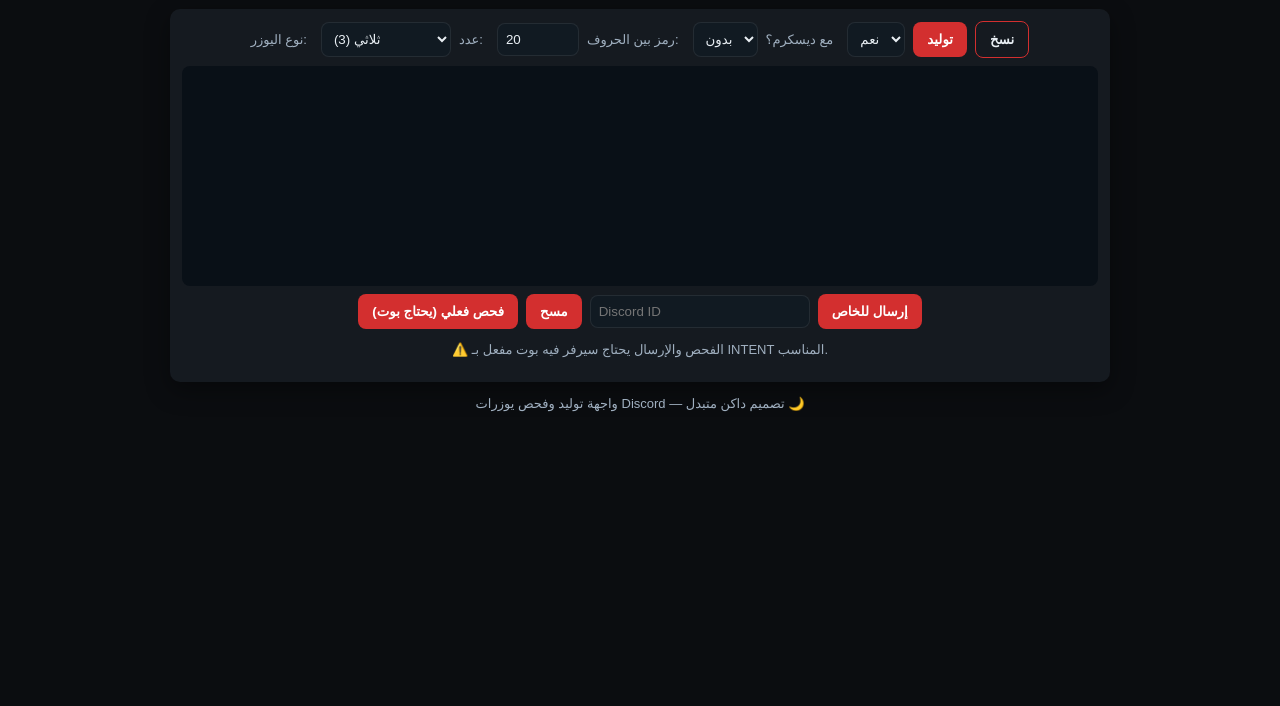
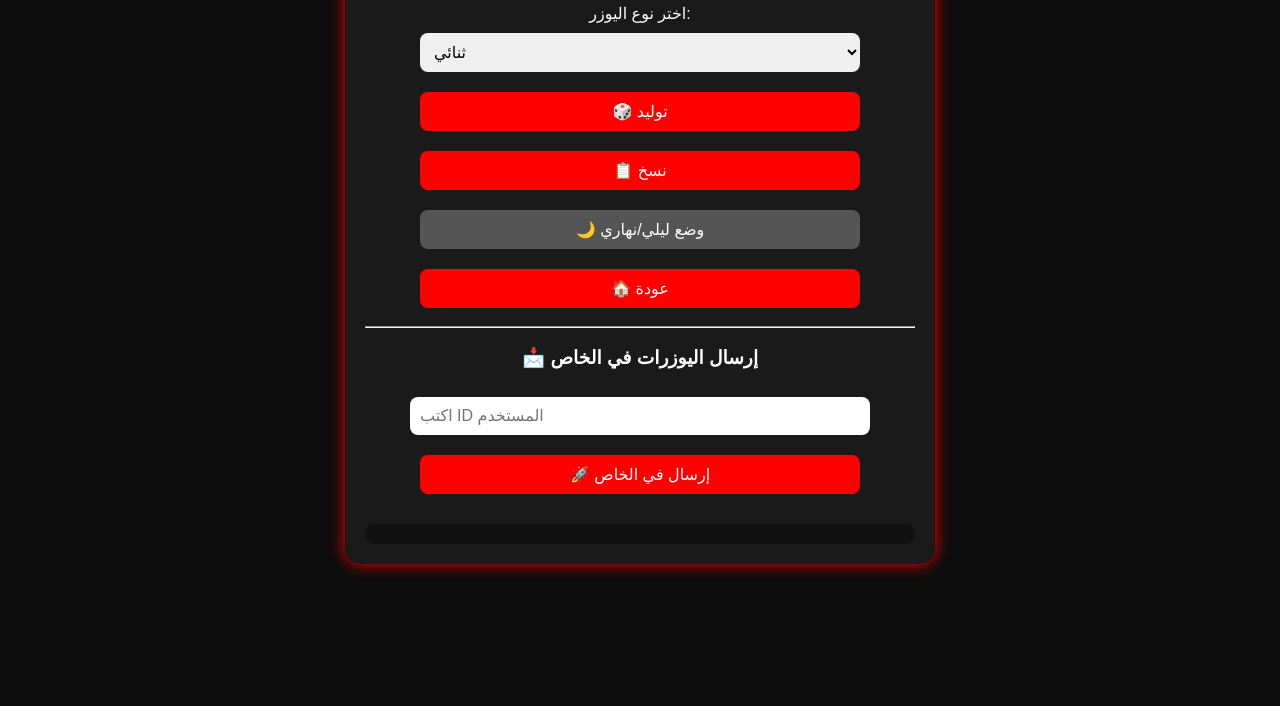
Before and after one commit to freedom666k/dragon-free, a website: page dis.html in a window 1280 px wide. Shown: the part 122-828 px from the top of the page. After the commit the page ends 800 px from the top, so only its background shows below. Drawn offline with Linux system fonts and the light colour scheme.

Commit message:
Update dis.html

```diff
--- a/dis.html
+++ b/dis.html
@@ -1,178 +1,145 @@
-<!doctype html>
+<!DOCTYPE html>
 <html lang="ar">
 <head>
-<meta charset="utf-8"/>
-<meta name="viewport" content="width=device-width,initial-scale=1"/>
+  <meta charset="UTF-8">
+  <meta name="viewport" content="width=device-width, initial-scale=1.0">
   <title>مولد يوزرات ديسكورد</title>
   <style>
-:root {
-  --bg: #0b0d10;
-  --card: #151a20;
-  --text: #e8eef3;
-  --muted: #a0b0c0;
-  --red: #d32f2f;
-  --accent: #ff5c5c;
+    body {
+      background-color: #0d0d0d;
+      color: white;
+      font-family: Arial, sans-serif;
+      text-align: center;
+      padding: 30px;
+      transition: 0.3s;
     }
-body.light {
-  --bg: #fafafa;
-  --card: #fff;
-  --text: #1a1a1a;
-  --muted: #5f6b75;
-  --red: #c62828;
-  --accent: #e53935;
+    .container {
+      background-color: #1a1a1a;
+      padding: 20px;
+      border-radius: 15px;
+      box-shadow: 0 0 15px #ff0000;
+      max-width: 550px;
+      margin: auto;
     }
-*{box-sizing:border-box}
-html,body{height:100%;margin:0;font-family:'Tajawal',sans-serif;background:var(--bg);color:var(--text);transition:.3s background,.3s color}
-.container{max-width:980px;margin:28px auto;padding:20px}
-h1{margin:0 0 10px;font-size:22px;text-align:center}
-.toolbar{display:flex;flex-wrap:wrap;gap:8px;margin-bottom:12px;justify-content:center}
-.btn{background:var(--red);color:white;border:0;padding:10px 14px;border-radius:8px;cursor:pointer;font-weight:700;transition:.2s}
-.btn:hover{opacity:.85}
-.btn.secondary{background:transparent;border:1px solid var(--red);color:var(--text)}
-.card{background:var(--card);padding:12px;border-radius:10px;box-shadow:0 8px 24px rgba(0,0,0,.4)}
-#usernames{width:100%;height:220px;background:#091017;color:#aef0c2;padding:12px;border-radius:8px;overflow:auto;font-family:monospace;white-space:pre}
-.controls{display:flex;gap:8px;flex-wrap:wrap;align-items:center;margin-bottom:8px;justify-content:center}
-label.small{font-size:13px;color:var(--muted);margin-right:6px}
-select,input[type=number],input[type=text]{background:#111a22;border:1px solid rgba(255,255,255,.08);color:var(--text);padding:8px;border-radius:8px}
-.small{font-size:13px;color:var(--muted);text-align:center}
-.row{display:flex;gap:8px;align-items:center;justify-content:center;margin-top:8px}
-.result-ok{color:#9ff7a6}
-.result-bad{color:#ff9aa2}
-footer{text-align:center;margin-top:14px;color:var(--muted);font-size:13px}
-.toggle-theme{position:fixed;top:15px;right:15px;background:var(--card);border:1px solid var(--red);border-radius:8px;padding:6px 10px;cursor:pointer;color:var(--text)}
-@media(max-width:600px){
-  .controls,.toolbar,.row{flex-direction:column}
+    select, button, input {
+      margin: 10px;
+      padding: 10px;
+      border: none;
+      border-radius: 8px;
+      font-size: 16px;
+      width: 80%;
+    }
+    button {
+      background-color: #ff0000;
+      color: white;
+      cursor: pointer;
+    }
+    button:hover {
+      background-color: #cc0000;
+    }
+    #users {
+      margin-top: 20px;
+      background-color: #111;
+      padding: 10px;
+      border-radius: 10px;
+      white-space: pre-wrap;
+      direction: ltr;
+      text-align: left;
+    }
+    .toggle {
+      background-color: #555;
     }
   </style>
 </head>
 <body>
-  <button class="toggle-theme" onclick="toggleTheme()">☀️ / 🌙</button>
   <div class="container">
-    <h1>مولد يوزرات ديسكورد 🔥</h1>
-    <div class="toolbar">
-      <button class="btn" onclick="goHome()">🏠 عودة للصفحة الرئيسية</button>
-    </div>
+    <h2>🎯 مولد يوزرات ديسكورد</h2>
 
-    <div class="card">
-      <div class="controls">
-        <label class="small">نوع اليوزر:</label>
-        <select id="pattern">
-          <option value="tri">ثلاثي (3)</option>
-          <option value="semi-tri">شبه ثلاثي (3-4)</option>
-          <option value="quad">رباعي (4)</option>
-          <option value="semi-quad">شبه رباعي (4-5)</option>
-          <option value="semi-di">شبه ثنائي (2-3)</option>
-          <option value="di">ثنائي (2)</option>
-        </select>
+    <label>اختر نوع اليوزر:</label><br>
+    <select id="type">
+      <option value="2">ثنائي</option>
+      <option value="2s">شبه ثنائي</option>
+      <option value="3">ثلاثي</option>
+      <option value="3s">شبه ثلاثي</option>
+      <option value="4">رباعي</option>
+      <option value="4s">شبه رباعي</option>
+      <option value="5">خماسي</option>
+    </select><br>
 
-        <label class="small">عدد:</label>
-        <input id="count" type="number" min="1" max="1000" value="20"/>
+    <button onclick="generate()">🎲 توليد</button>
+    <button onclick="copy()">📋 نسخ</button>
+    <button onclick="toggleMode()" class="toggle">🌙 وضع ليلي/نهاري</button>
+    <button onclick="window.location.href='index.html'">🏠 عودة</button>
 
-        <label class="small">رمز بين الحروف:</label>
-        <select id="separator">
-          <option value="none">بدون</option>
-          <option value="_">_</option>
-          <option value=".">.</option>
-        </select>
+    <hr>
+    <h3>📩 إرسال اليوزرات في الخاص</h3>
+    <input type="text" id="userID" placeholder="اكتب ID المستخدم">
+    <button onclick="sendToDM()">🚀 إرسال في الخاص</button>
 
-        <label class="small">مع ديسكرم؟</label>
-        <select id="withDisc">
-          <option value="yes">نعم</option>
-          <option value="no">لا</option>
-        </select>
-
-        <button class="btn" onclick="generate()">توليد</button>
-        <button class="btn secondary" onclick="copyAll()">نسخ</button>
-      </div>
-
-      <div id="usernames" spellcheck="false" contenteditable="false"></div>
-
-      <div class="row">
-        <button class="btn" onclick="check()">فحص فعلي (يحتاج بوت)</button>
-        <button class="btn" onclick="clearAll()">مسح</button>
-        <input id="targetID" type="text" placeholder="Discord ID" style="min-width:220px"/>
-        <button class="btn" onclick="sendDM()">إرسال للخاص</button>
-      </div>
-      <p class="small">⚠️ الفحص والإرسال يحتاج سيرفر فيه بوت مفعل بـ INTENT المناسب.</p>
-    </div>
-    <div id="results"></div>
-    <footer>واجهة توليد وفحص يوزرات Discord — تصميم داكن متبدل 🌙</footer>
+    <div id="users"></div>
   </div>
 
   <script>
-function toggleTheme(){
-  document.body.classList.toggle('light');
+    const letters = "abcdefghijklmnopqrstuvwxyz";
+    const numbers = "0123456789";
+    const chars = letters + numbers;
+
+    function randomUsername(length, semi=false) {
+      let result = "";
+      for (let i = 0; i < length; i++) {
+        result += chars.charAt(Math.floor(Math.random() * chars.length));
       }
-function goHome(){
-  window.location.href = "index.html"; // عدّل حسب مسار الصفحة الرئيسية
+      if (semi) result = result + "_" + chars.charAt(Math.floor(Math.random() * chars.length));
+      return result;
     }
-function pickLength(p){
-  switch(p){
-    case 'di':return rand(2,2);
-    case 'semi-di':return rand(2,3);
-    case 'tri':return rand(3,3);
-    case 'semi-tri':return rand(3,4);
-    case 'quad':return rand(4,4);
-    case 'semi-quad':return rand(4,5);
-    default:return 3;
+
+    function generate() {
+      const type = document.getElementById("type").value;
+      const list = [];
+      for (let i = 0; i < 20; i++) {
+        if (type === "2") list.push(randomUsername(2));
+        if (type === "2s") list.push(randomUsername(2, true));
+        if (type === "3") list.push(randomUsername(3));
+        if (type === "3s") list.push(randomUsername(3, true));
+        if (type === "4") list.push(randomUsername(4));
+        if (type === "4s") list.push(randomUsername(4, true));
+        if (type === "5") list.push(randomUsername(5));
+      }
+      document.getElementById("users").innerText = list.join("\n");
+    }
+
+    function copy() {
+      const text = document.getElementById("users").innerText;
+      if (!text) return alert("ما في يوزرات للنسخ");
+      navigator.clipboard.writeText(text);
+      alert("تم النسخ ✅");
+    }
+
+    function toggleMode() {
+      const body = document.body;
+      if (body.style.backgroundColor === "white") {
+        body.style.backgroundColor = "#0d0d0d";
+        body.style.color = "white";
+      } else {
+        body.style.backgroundColor = "white";
+        body.style.color = "black";
       }
     }
-function rand(min,max){return Math.floor(Math.random()*(max-min+1))+min;}
-function randStr(len, sep){
-  const chars="abcdefghijklmnopqrstuvwxyz0123456789";
-  let s="";
-  for(let i=0;i<len;i++){
-    s+=chars.charAt(Math.floor(Math.random()*chars.length));
-    if(i<len-1 && sep!=="none" && Math.random()<0.3) s+=sep;
-  }
-  return s;
-}
-function randDisc(){return String(Math.floor(1000+Math.random()*9000));}
-function generate(){
-  const pat=document.getElementById('pattern').value;
-  const sep=document.getElementById('separator').value;
-  const count=parseInt(document.getElementById('count').value||20);
-  const disc=document.getElementById('withDisc').value==="yes";
-  const out=[];
-  for(let i=0;i<count;i++){
-    const len=pickLength(pat);
-    const name=randStr(len,sep);
-    out.push(disc?`${name}#${randDisc()}`:name);
-  }
-  document.getElementById('usernames').innerText=out.join("\n");
-  document.getElementById('results').innerHTML="";
-}
-function copyAll(){
-  const t=document.getElementById('usernames').innerText;
-  if(!t.trim()){alert('لا يوجد شيء لنسخه');return;}
-  navigator.clipboard.writeText(t);
-  alert('تم النسخ ✅');
-}
-function clearAll(){
-  document.getElementById('usernames').innerText="";
-  document.getElementById('results').innerHTML="";
-}
-async function check(){
-  const arr=document.getElementById('usernames').innerText.trim().split("\n").filter(Boolean);
-  if(!arr.length){alert('ما في يوزرات');return;}
-  document.getElementById('results').innerHTML='<div class="card small">جاري الفحص...</div>';
-  try{
-    const r=await fetch('/api/check-usernames',{method:'POST',headers:{'Content-Type':'application/json'},body:JSON.stringify({usernames:arr})});
-    const d=await r.json();
-    document.getElementById('results').innerHTML=d.results.map(x=>x.ok?
-      `<div class='card result-ok'>✅ ${x.input}</div>`:
-      `<div class='card result-bad'>❌ ${x.input}</div>`).join('');
-  }catch(e){
-    document.getElementById('results').innerHTML='<div class="card result-bad">خطأ في الاتصال بالسيرفر.</div>';
-  }
-}
-async function sendDM(){
-  const id=document.getElementById('targetID').value.trim();
-  const arr=document.getElementById('usernames').innerText.trim().split("\n").filter(Boolean);
-  if(!id||!arr.length){alert('أدخل ID واليوزرات');return;}
-  const r=await fetch('/api/send-dm',{method:'POST',headers:{'Content-Type':'application/json'},body:JSON.stringify({userID:id,usernames:arr})});
-  const d=await r.json();
-  alert(d.ok?'تم الإرسال ✅':'فشل الإرسال ❌');
+
+    async function sendToDM() {
+      const id = document.getElementById("userID").value;
+      const users = document.getElementById("users").innerText;
+      if (!id) return alert("اكتب ID المستخدم أولاً");
+      if (!users) return alert("ولّد يوزرات أولاً");
+
+      const response = await fetch("/send_dm", {
+        method: "POST",
+        headers: {"Content-Type": "application/json"},
+        body: JSON.stringify({ id, users })
+      });
+
+      const data = await response.json();
+      alert(data.message);
     }
   </script>
 </body>
```
Lines whose indentation alone changed are shown as unchanged.
